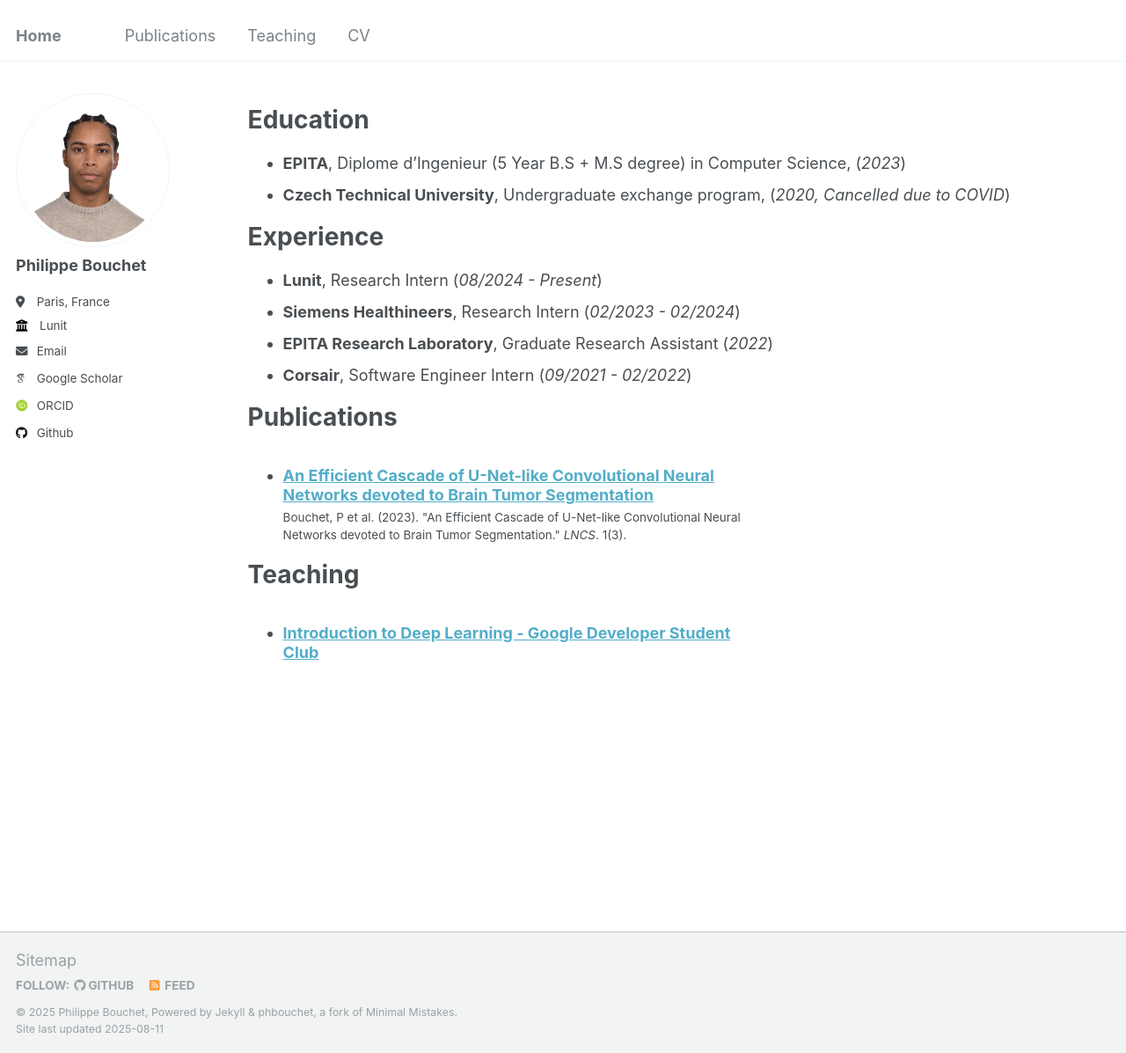
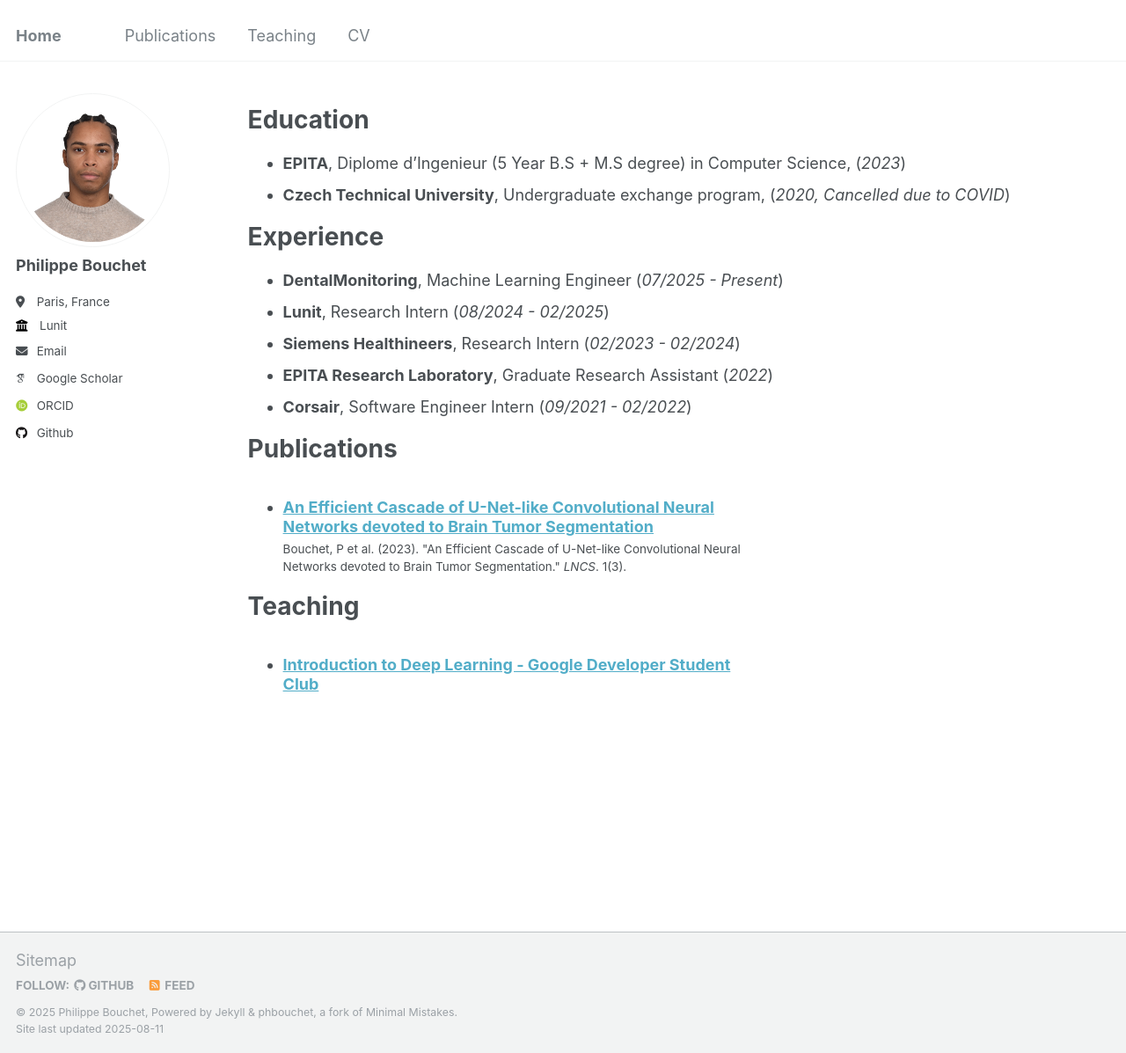
Before and after one commit to phbouchet/phbouchet.github.io, a Jekyll site: the page built from _pages/cv.md, in a window 1280 px wide and 1197 px high. Shown: the whole window at 88% size. Built offline with Jekyll 4.4.1, drawn with Linux system fonts in a browser that asks for light colours; some web fonts are replaced.

Commit message:
Updated CV

```diff
--- a/_pages/cv.md
+++ b/_pages/cv.md
@@ -16,7 +16,8 @@ Education
 
 Experience
 ======
-* **Lunit**, Research Intern (*08/2024 - Present*)
+* **DentalMonitoring**, Machine Learning Engineer (*07/2025 - Present*)
+* **Lunit**, Research Intern (*08/2024 - 02/2025*)
 * **Siemens Healthineers**, Research Intern (*02/2023 - 02/2024*)
 * **EPITA Research Laboratory**, Graduate Research Assistant (*2022*)
 * **Corsair**, Software Engineer Intern (*09/2021 - 02/2022*)
```
